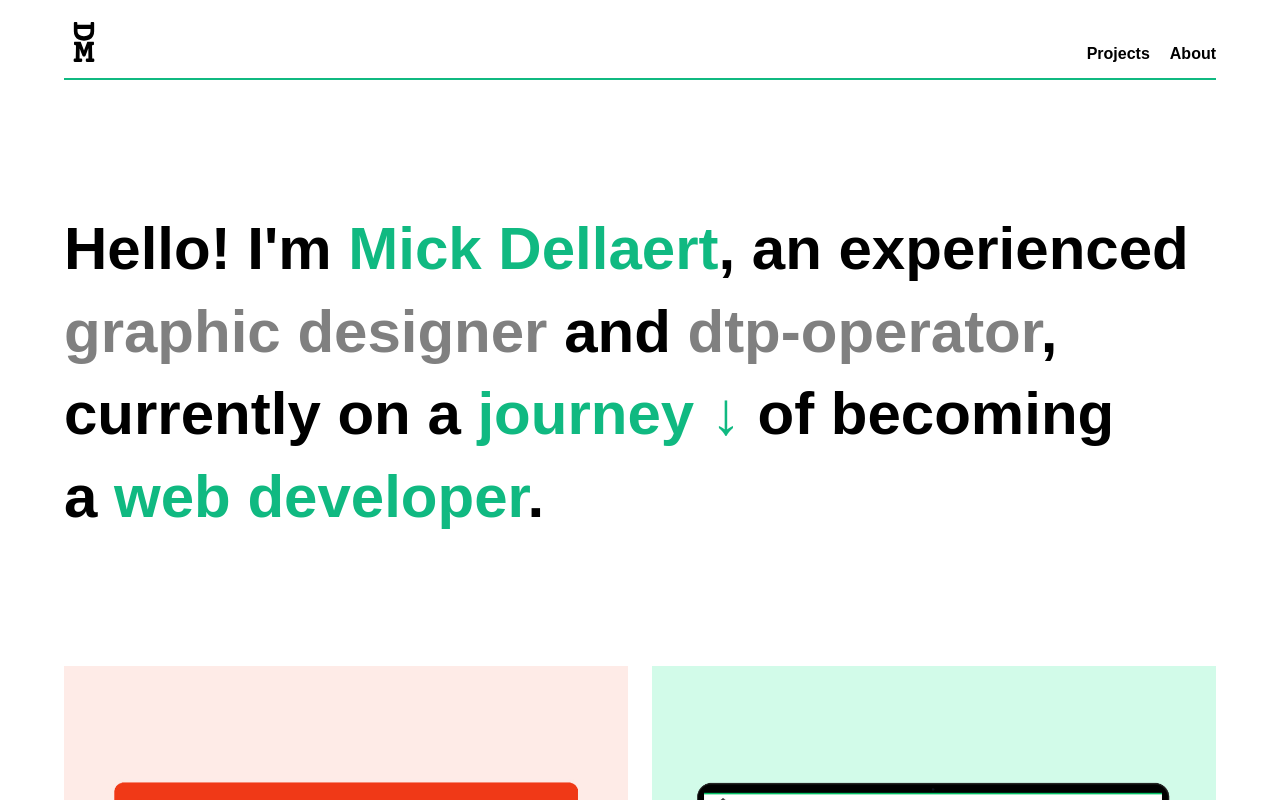
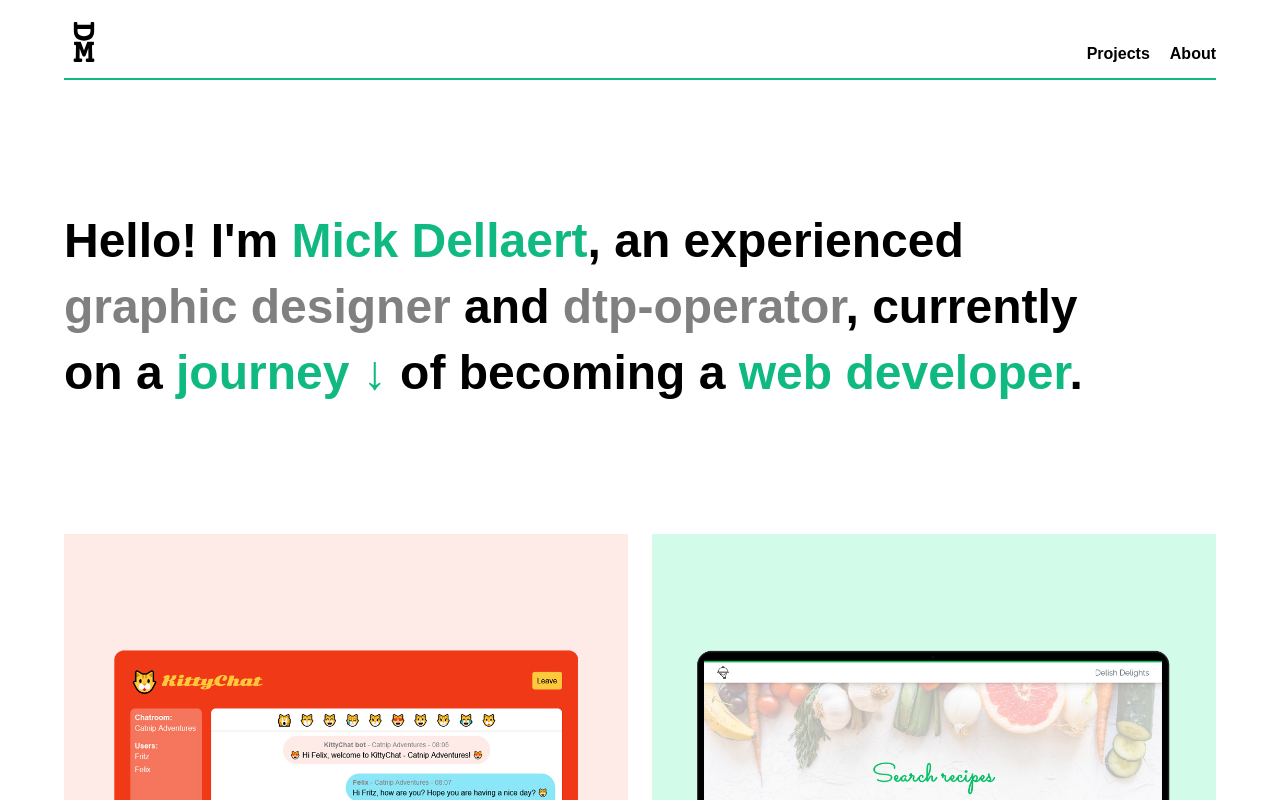
Before and after one commit to MickDellaert/portfolio2021, a Next.js app: page / in a window 1280 px wide. Shown: the top 800 px of the page. Built offline with nearby package versions, Linux system fonts and the light colour scheme.

Commit message:
title size update

```diff
--- a/components/Hero.js
+++ b/components/Hero.js
@@ -22,7 +22,7 @@ const Hero = () => {
         transform: `translateY(${offset * 0.2}px)`,
       }}
     >
-      <h1 className="header-title col-span-8 2xl:col-start-2 2xl:col-span-7 text-4xl leading-snug md:text-5xl md:leading-snug lg:text-5xl lg:leading-snug xl:text-6xl xl:leading-snug 2xl:leading-snug">
+      <h1 className="header-title col-span-8 2xl:col-start-2 2xl:col-span-7 text-4xl leading-snug md:text-5xl md:leading-snug 2xl:text-6xl 2xl:leading-snug">
         Hello! I'm <span className="span-green">Mick Dellaert</span>,{" "}
         <span className="span-nowrap"> an experienced </span>{" "}
         <span className="span-grey">graphic designer</span>{" "}
```
